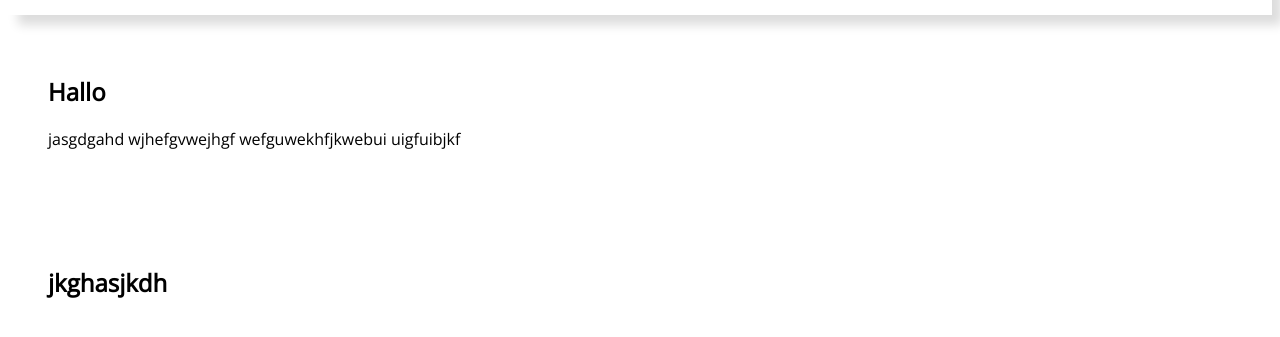
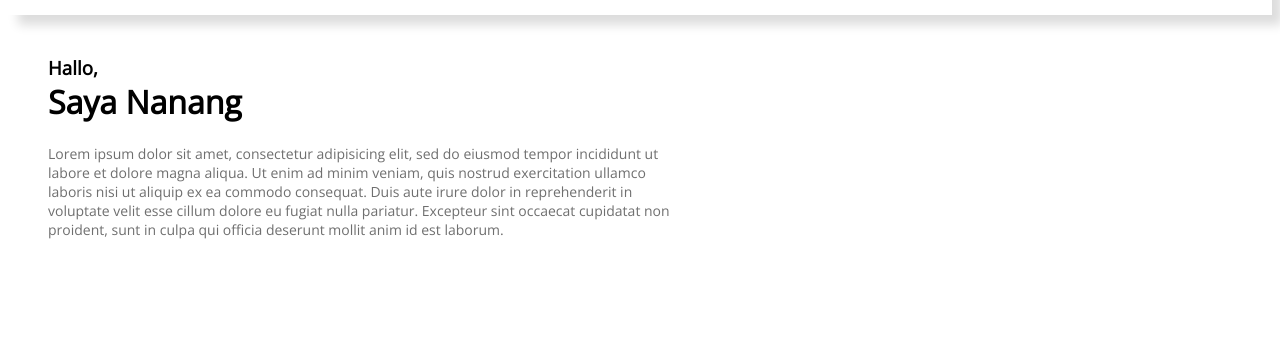
Before and after one commit to isnn/profile, a plain HTML site: page index.html in a window 1280 px wide. Shown: the part 93-430 px from the top of the page. Drawn offline with nearby package versions, Linux system fonts and the light colour scheme.

Commit message:
css nambah section

```diff
--- a/css/style.css
+++ b/css/style.css
@@ -45,3 +45,21 @@ a {
 .section {
 	padding: 40px;
 }
+.section h3 {
+	margin: 0;
+}
+
+.section h1{
+	margin-top: 0;
+
+}
+
+.section p {
+	margin-top: 10px;
+	color: #6f6f6f;
+	font-size: 14px;
+}
+
+#identitas {
+	width: 50%
+}
--- a/index.html
+++ b/index.html
@@ -22,15 +22,17 @@
 			</li>
 		</ul>
 	</nav>
-	<section id="info_utama" class="section">
-		<h1>Hallo</h1>
+	<div class="section" id="identitas">
+		<h3>Hallo,</h3>
+		<h1>Saya Nanang</h1>
 
-		<p>jasgdgahd wjhefgvwejhgf wefguwekhfjkwebui uigfuibjkf</p>
-	</section>
-
-	<section id="keahlian" class="section">
-		<h2>jkghasjkdh</h2>
-	</section>
+		<p>Lorem ipsum dolor sit amet, consectetur adipisicing elit, sed do eiusmod
+		tempor incididunt ut labore et dolore magna aliqua. Ut enim ad minim veniam,
+		quis nostrud exercitation ullamco laboris nisi ut aliquip ex ea commodo
+		consequat. Duis aute irure dolor in reprehenderit in voluptate velit esse
+		cillum dolore eu fugiat nulla pariatur. Excepteur sint occaecat cupidatat non
+		proident, sunt in culpa qui officia deserunt mollit anim id est laborum.</p>
+	</div>
 
 
 </body>
```
